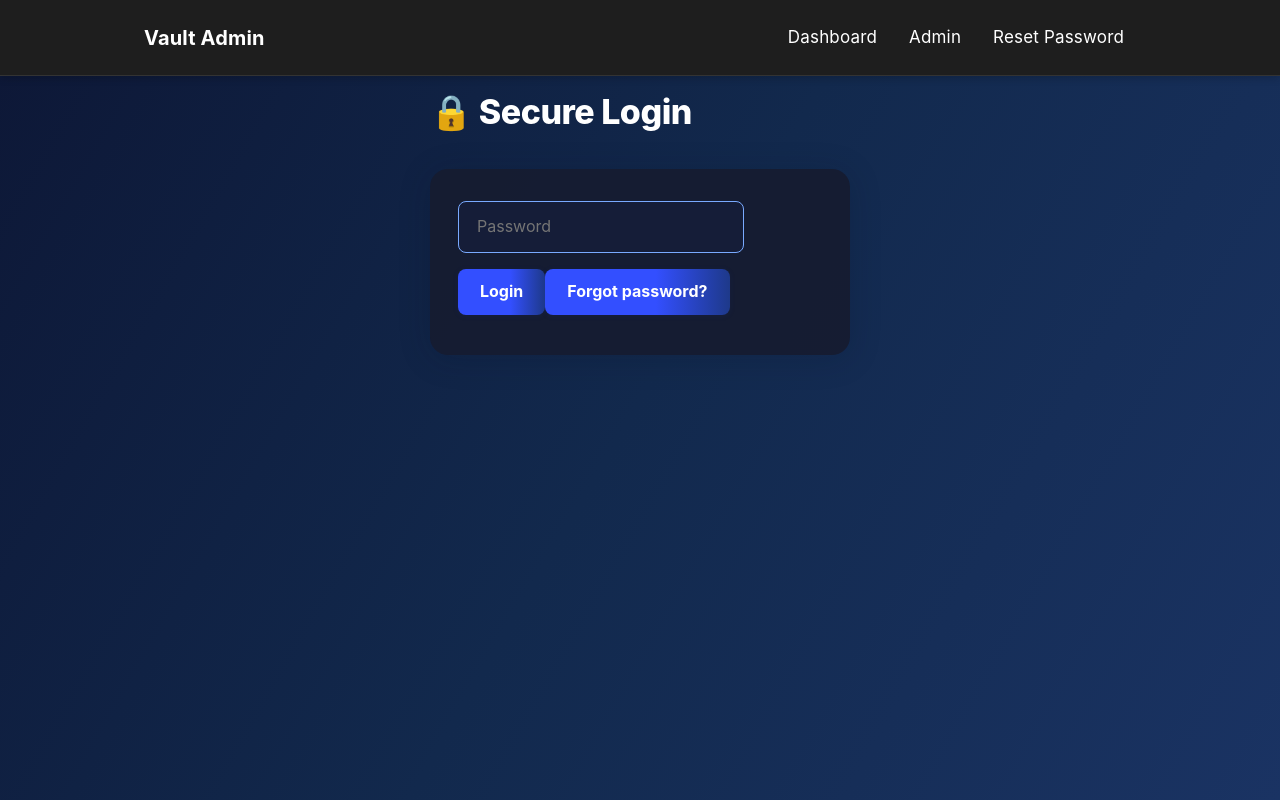
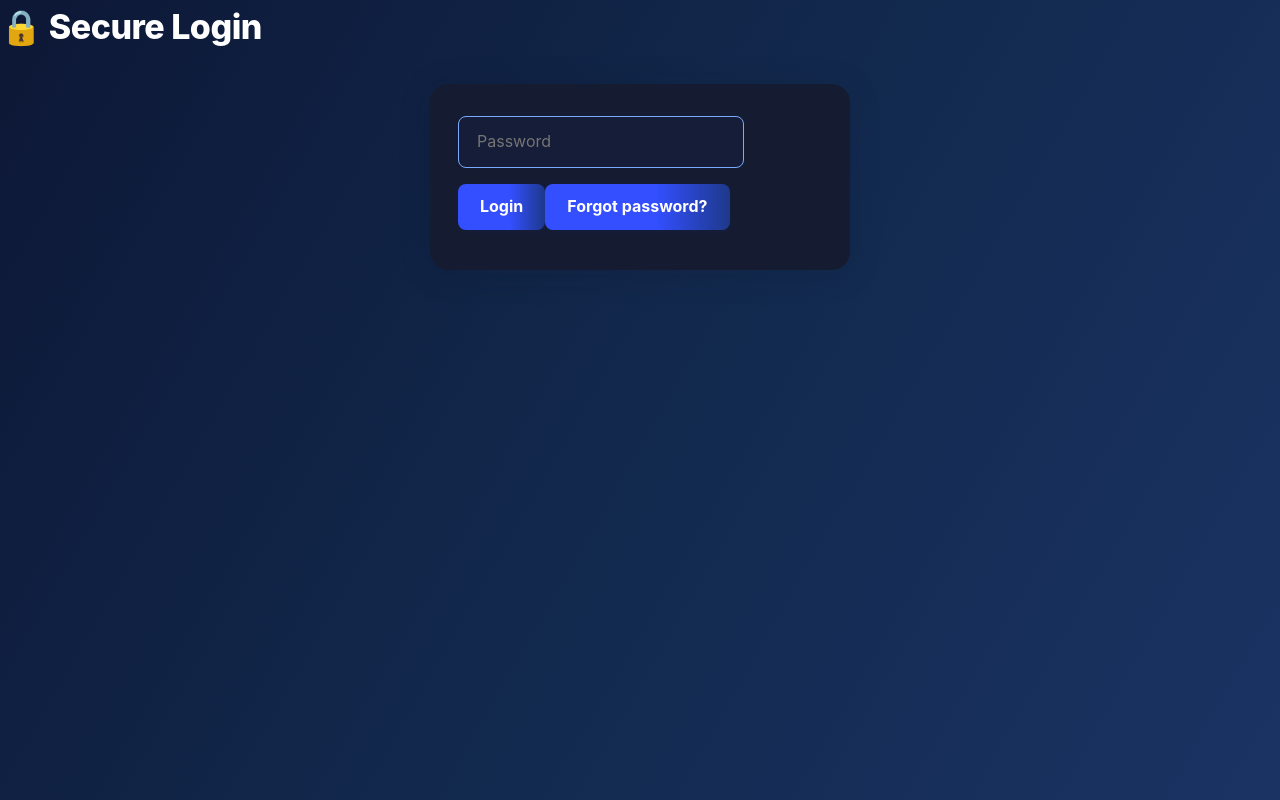
Before and after one commit to morpheus18-glitch/nextjs-boilerplate, a Next.js app: page / in a window 1280 px wide. Built offline with nearby package versions, Linux system fonts and the light colour scheme.

Commit message:
Update layout.tsx

```diff
--- a/app/layout.tsx
+++ b/app/layout.tsx
@@ -1,32 +1,11 @@
-import "./globals.css"
-import Navbar from "./components/Navbar"
+// app/layout.tsx
+import './globals.css'
+import { ReactNode } from 'react'
 
-export const metadata = {
-  title: "Vault Admin",
-  description: "Admin panel with secure Neon/Postgres authentication"
-}
-
-export default function RootLayout({ children }) {
+export default function RootLayout({ children }: { children: ReactNode }) {
   return (
     <html lang="en">
-      <body>
-        <Navbar />
-        <div
-          style={{
-            paddingTop: 85,
-            minHeight: "100vh",
-            maxWidth: 480,
-            margin: "0 auto",
-            width: "100%",
-            display: "flex",
-            flexDirection: "column",
-            justifyContent: "flex-start",
-            alignItems: "center",
-          }}
-        >
-          {children}
-        </div>
-      </body>
+      <body>{children}</body>
     </html>
   )
 }
```
